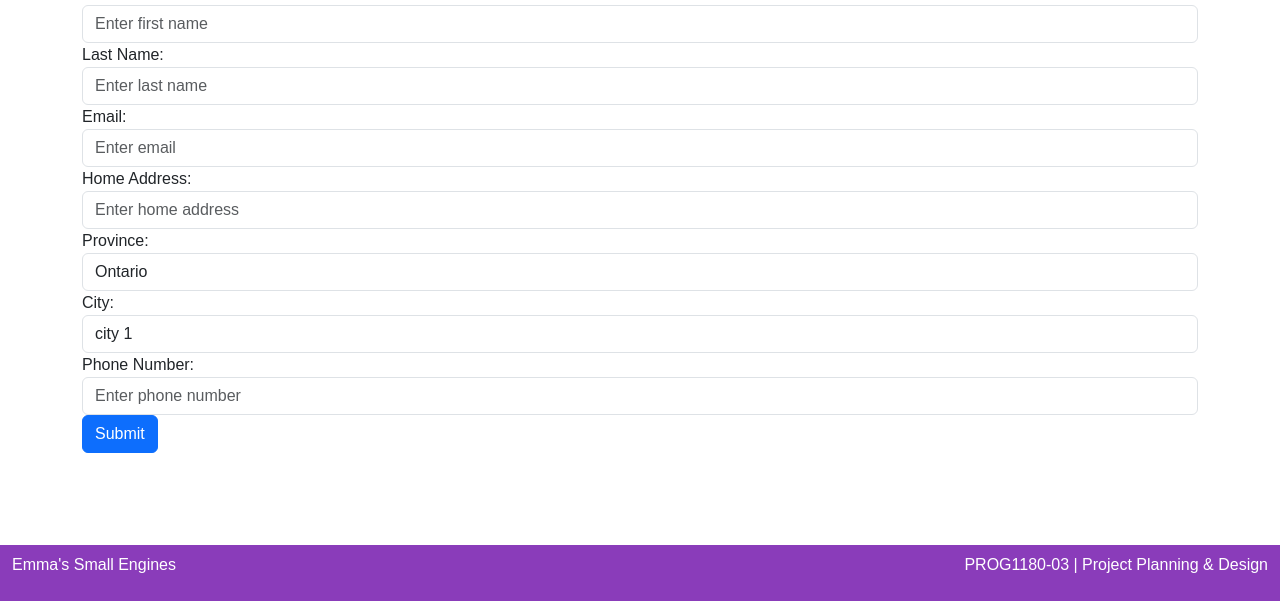
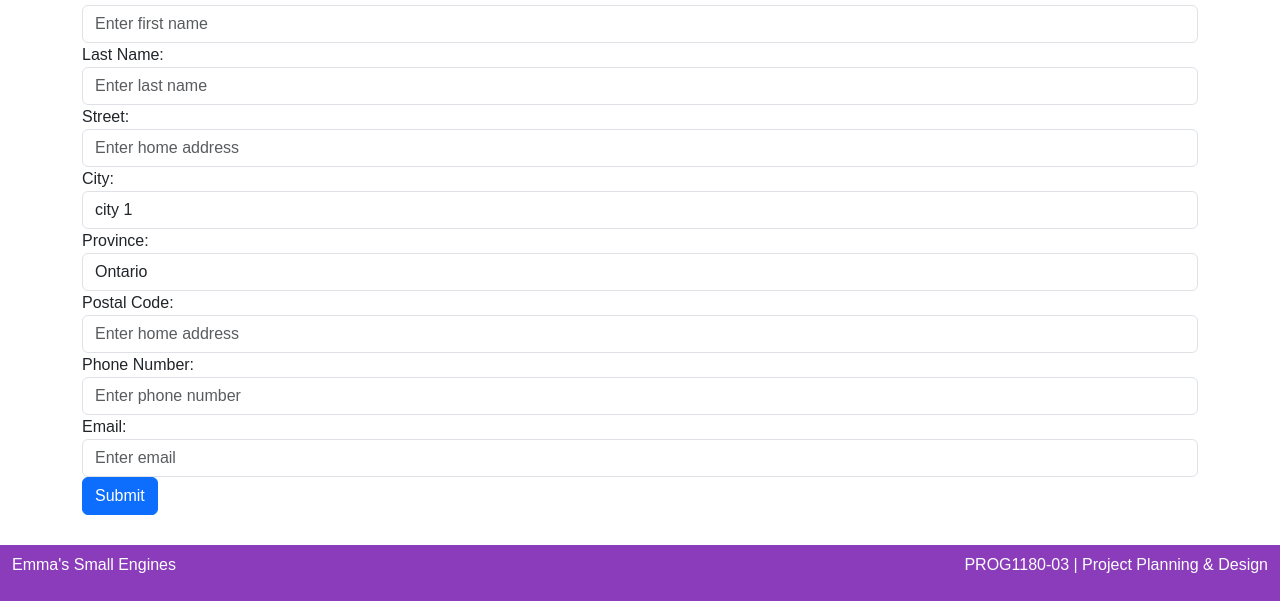
Before and after one commit to AndresVGu/emmas_small_engines, a plain HTML site: page pages/updateCustomer.html in a window 1280 px wide. Shown: the part 199-800 px from the top of the page. Drawn offline with nearby package versions, Linux system fonts and the light colour scheme; a web font is replaced by a local one.

Commit message:
reordered address boxes

```diff
--- a/pages/updateCustomer.html
+++ b/pages/updateCustomer.html
@@ -43,14 +43,23 @@
             <input type="text" class="form-control" id="lastName" placeholder="Enter last name">
         </div>
 
+
         <div class="form-group">
-            <label for="email">Email:</label>
-            <input type="email" class="form-control" id="email" placeholder="Enter email">
+            <label for="address">Street:</label>
+            <input type="text" class="form-control" id="address" placeholder="Enter home address">
         </div>
 
         <div class="form-group">
-            <label for="address">Home Address:</label>
-            <input type="text" class="form-control" id="address" placeholder="Enter home address">
+            <label for="address">City:</label>
+            <br>
+            <select class="form-control">
+                <option>city 1</option>
+                <option>city 2</option>
+                <option>city 3</option>
+                <option>city 4</option>
+                <option>city 5</option>
+                <option>city 6</option>
+            </select>
         </div>
 
         <div class="form-group">
@@ -67,21 +76,18 @@
         </div>
 
         <div class="form-group">
-            <label for="address">City:</label>
-            <br>
-            <select class="form-control">
-                <option>city 1</option>
-                <option>city 2</option>
-                <option>city 3</option>
-                <option>city 4</option>
-                <option>city 5</option>
-                <option>city 6</option>
-            </select>
+            <label for="address">Postal Code:</label>
+            <input type="text" class="form-control" id="address" placeholder="Enter home address">
         </div>
 
         <div class="form-group">
             <label for="phone">Phone Number:</label>
             <input type="tel" class="form-control" id="phone" placeholder="Enter phone number">
+        </div>
+
+        <div class="form-group">
+            <label for="email">Email:</label>
+            <input type="email" class="form-control" id="email" placeholder="Enter email">
         </div>
 
         <button type="submit" class="btn btn-primary">Submit</button>
```
